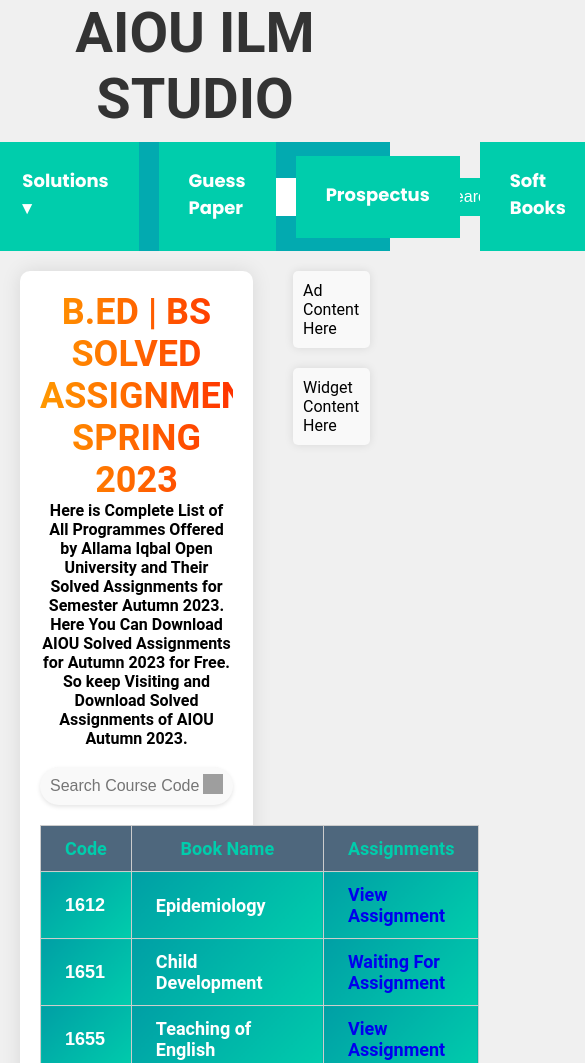
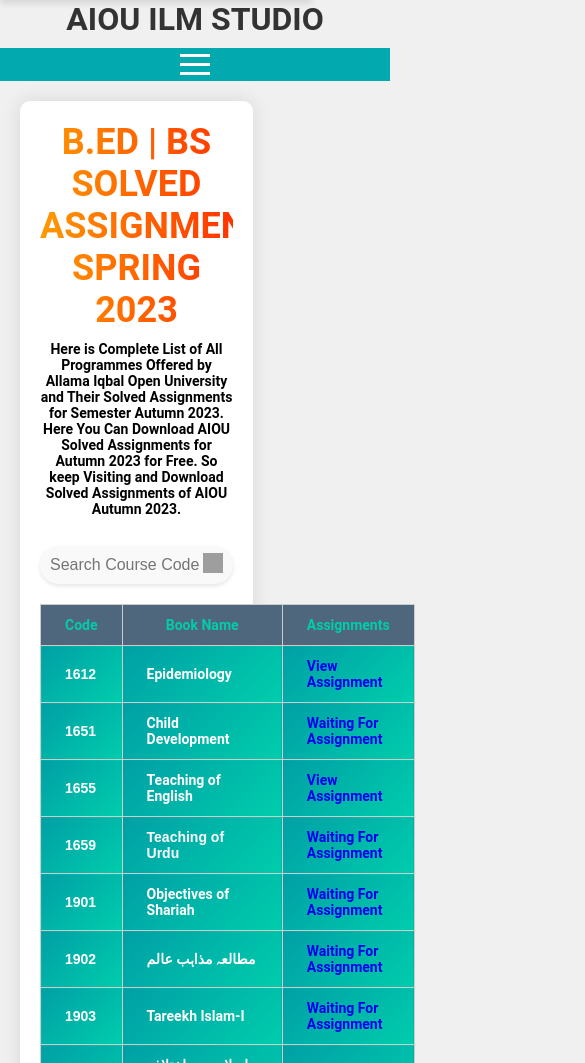
Before and after one commit to aiouilmstudio/aiouilmstudio, a plain HTML site: page Pages/Solved Assignments/bs.html in a window 390 px wide. Shown: the top 1063 px of the page, 585 px wide, since content can reach past the window. Drawn offline with Linux system fonts and the light colour scheme; files that its build step writes are made by us from their sources; grey boxes are pictures that could not be loaded; files whose address does not match are found by name.

Commit message:
Update bs.html

```diff
--- a/Pages/Solved Assignments/bs.html
+++ b/Pages/Solved Assignments/bs.html
@@ -5,12 +5,153 @@
     <meta name="viewport" content="width=device-width, initial-scale=1.0">
     <link rel="stylesheet" href="Styling/style.css">
     <script src="Javascipt/script.js"></script>
+   <script src="https://kit.fontawesome.com/your-font-awesome-kit-id.js" crossorigin="anonymous"></script>
     <link href="https://fonts.googleapis.com/css2?family=Poppins:wght@400;700&display=swap" rel="stylesheet">
     <link href="https://cdnjs.cloudflare.com/ajax/libs/font-awesome/5.15.4/css/all.min.css" rel="stylesheet">
     <title>ILMSTUDIO</title>
 
 </head>
     <style>
+        /* Media query for mobile devices */
+@media screen and (max-width: 768px) {
+    .heading1 h1 {
+        font-size: 32px; /* Adjust the font size as needed for 768px */
+        /* Other styles for the heading at this screen size */
+    }
+
+    /* Navigation styles */
+    .nav-bar {
+        flex-direction: column;
+        align-items: center;
+        background-color: #02AAB0;
+    }
+
+    .nav-list {
+        display: flex;
+        flex-direction: column;
+        transform: translateY(-100%);
+        transition: transform 0.5s ease-in-out;
+        position: fixed;
+        top: 0;
+        left: 0;
+        width: 100%;
+        background-color: #02AAB0;
+        padding: 20px 0;
+        box-shadow: 0 4px 6px rgba(0, 0, 0, 0.1);
+        z-index: 1000;
+        text-align: center;
+    }
+
+    .nav-list.show {
+        transform: translateY(0);
+    }
+
+    .nav-list li {
+        margin: 10px 0;
+    }
+
+    .mobile-menu-icon {
+        display: block;
+    }
+
+    .line {
+        width: 30px;
+        height: 3px;
+        background-color: white;
+        margin: 6px 0;
+    }
+
+    /* Other elements' styles for mobile view */
+    /* Adjust as needed for a better mobile experience */
+    .articles-h2 {
+        font-size: 24px;
+    }
+
+    .blog-content {
+        width: 60%;
+        padding: 5px;
+    }
+
+    .ads-widgets {
+        display: none; /* Hide ads and widgets on mobile */
+    }
+
+    /* Adjust other styles as needed for a mobile-friendly layout */
+
+
+    table {
+    font-size: 14px; /* Decrease font size for better readability on smaller screens */
+    }
+
+    th,
+    td {
+    padding: 8px 16px; /* Reduce padding for table cells */
+    font-size: 14px; /* Decrease font size for better readability */
+    }
+
+/* Button styles */
+.download-button {
+    padding: 8px 16px; /* Adjust button padding */
+    font-size: 12px; /* Decrease font size */
+}
+
+/* Download links container */
+.download-links {
+    justify-content: center; /* Center align items on smaller screens */
+    width: 100%; /* Occupy full width */
+}
+
+.download-link {
+    flex-basis: calc(50% - 6px); /* Two items per row with some gap */
+    max-width: calc(50% - 6px); /* Two items per row with some gap */
+    margin: 3px; /* Adjust margin */
+}
+
+.download-link h3 {
+    font-size: 16px; /* Increase heading font size */
+}
+
+.download-link a.button {
+    padding: 8px 16px; /* Adjust button padding */
+    font-size: 14px; /* Decrease font size */
+}
+
+/* Other adjustments for mobile view... */
+
+p {
+    text-align: center;
+    font-weight: bold;
+    font-size: 14px; /* Decrease font size for better readability */
+    margin: 10px 0; /* Adjust margin for better spacing */
+}
+
+/* Blog content styles */
+.blog-content {
+    width: 100%; /* Adjust width to occupy full width on smaller screens */
+    padding: 10px; /* Decrease padding for better spacing */
+}
+
+/* Ads and widgets styles */
+.ads-widgets {
+    width: 30%; /* Adjust width to occupy full width on smaller screens */
+    padding: 10px; /* Decrease padding for better spacing */
+}
+
+/* Extreme container styles */
+.extreme-container {
+    padding: 10px; /* Decrease padding for better spacing */
+    /* Other styles remain the same */
+}
+
+/* Ad and widget styles */
+.ad,
+.widget {
+    margin-bottom: 10px; /* Adjust margin for better spacing */
+    padding: 8px; /* Decrease padding for better spacing */
+}
+
+/* Other adjustments for mobile view... */
+}
         .ad, .widget {
     background-color: #f9f9f9;
     margin-bottom: 20px;
@@ -449,15 +590,12 @@ footer {
     </div>
    <nav class="nav-bar">
       <ul class="nav-list">
-        <div class="logo">
-            <a href="#"><img src="Images/Logo.png" alt="ILM STUDIO Logo"></a>
-        </div>
-        <li><a href="index.html"><i class="fas fa-home"></i> Home</a></li>
-        <li><a href="#">Online Admission</a></li>
-        <li>
-            <a href="#">Solutions &#9662;</a> <!-- Dropdown Trigger -->
-            <ul class="dropdown"> <!-- Dropdown Content -->
-                <li><a href="#">Solved Assignments</a></li>  </ul>
+          <li class="logo">
+              <a href="https://aiouilmstudio.github.io/"><img src="Images/Logo.png" alt="ILM STUDIO Logo"></a>
+          </li>
+          <li><a href="https://aiouilmstudio.github.io/"><i class="fas fa-home"></i> Home</a></li>
+
+                  <li><a href="https://aiouilmstudio.github.io/">Solved Assignments</a></li>
                   <li><a href="Pages/Guess Paper/ba.html">Guess Paper</a></li>
                   <li><a href="Pages/Prospectus/Prospectus.html">Prospectus</a></li>
                   <li><a href="Pages/Soft Books/softbooks.html">Soft Books</a></li>
@@ -465,11 +603,13 @@ footer {
 
           </li>
       </ul>
-        <div class="right-nav">
-            <input type="text" id="search" placeholder="Search...">
-            <button class="btn">Search</button>
+      <div class="mobile-menu-icon">
+          <div class="line"></div>
+          <div class="line"></div>
+          <div class="line"></div>
       </div>
   </nav>
+
 <main class="container">
         <section class="blog-content">
             <div class="extreme-container">
```
Lines whose indentation alone changed are shown as unchanged.
